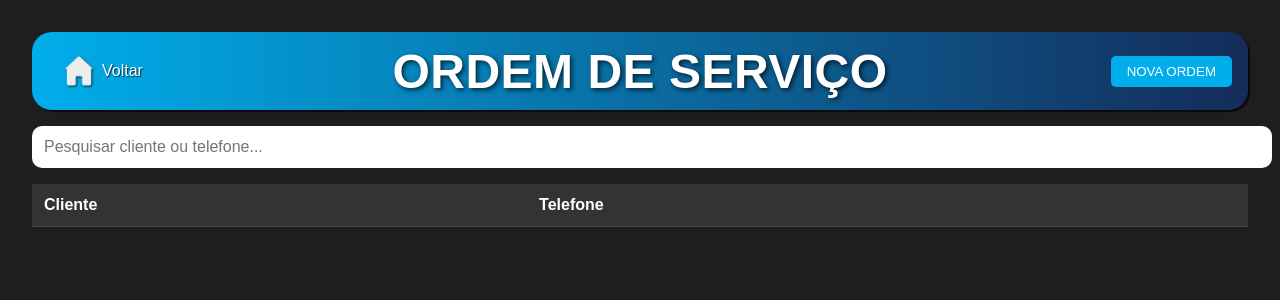
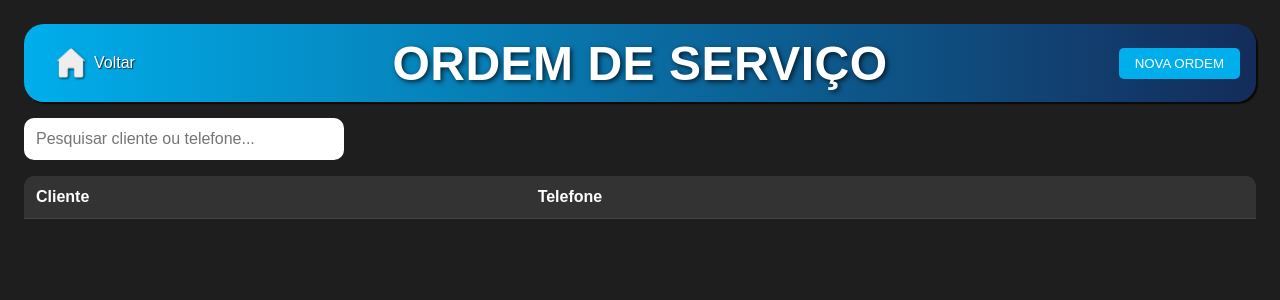
Before and after one commit to KSous4/SisEstoque, a FastAPI app: template templates/OS/OS.html in a window 1280 px wide. Shown: the top 300 px of the page. Run offline with FastAPI, Linux system fonts and the light colour scheme; the template is opened without the code that fills it, so the values that code supplies are empty; some libraries are stand-ins or nearby versions.

Commit message:
Padronização
Atualização para a padronização das paginas Estoque e OS

```diff
--- a/templates/Estoque/estoque.html
+++ b/templates/Estoque/estoque.html
@@ -47,6 +47,7 @@
       border-radius: 10px;
       border: none;
       font-size: 1rem;
+      width: 26%;
     }
 
     table {
@@ -124,7 +125,7 @@
     <button id="addProductBtn" style="box-shadow: 1px 1px 5px rgba(0, 0, 0, 0.7);">ADICIONAR PRODUTO</button>
   </header>
 
-  <input type="text" id="search" placeholder="Pesquisar..." style="width: 26%;"/>
+  <input type="text" id="search" placeholder="Pesquisar..."/>
   <table>
     <thead>
       <tr style="text-shadow: 1px 1px 1px rgba(0, 0, 0, 0.7);">
--- a/templates/OS/OS.html
+++ b/templates/OS/OS.html
@@ -10,6 +10,8 @@
       font-family: Arial, sans-serif;
       background-color: #1e1e1e;
       color: white;
+      margin: 0;
+      padding: 0;
       padding: 1.5rem;
     }
 
@@ -43,9 +45,11 @@
       width: 100%;
       padding: 0.75rem;
       margin: 1rem 0;
+      box-sizing: border-box;
       border-radius: 10px;
       border: none;
       font-size: 1rem;
+      width: 26%;
     }
 
     table {
@@ -120,9 +124,9 @@
   <table>
     <thead>
       <tr>
-        <th>Cliente</th>
+        <th style="border-top-left-radius: 10px;">Cliente</th>
         <th>Telefone</th>
-        <th></th>
+        <th  style="border-top-right-radius: 10px;"></th>
       </tr>
     </thead>
     <tbody id="orderTable"></tbody>
```
